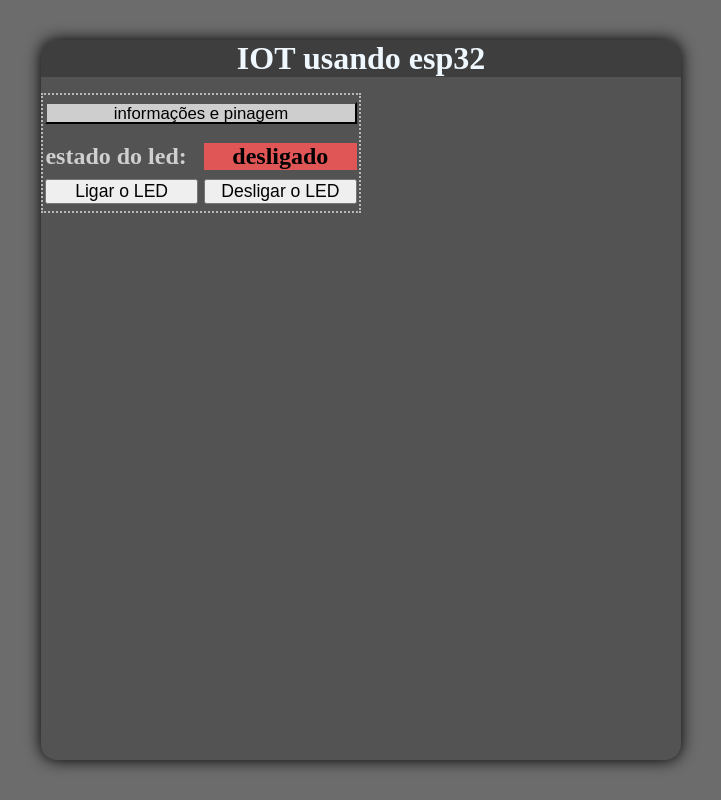
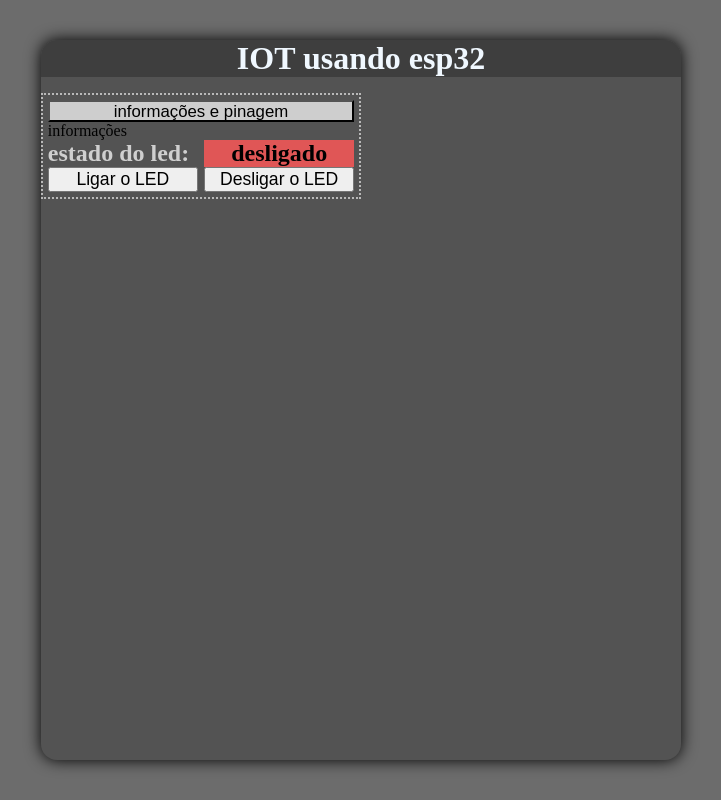
Before and after one commit to Antonio91378/IOT_esp32_react_firebase, a React (Create React App) app: page / in a window 1280 px wide. Both pictures are taken after a click on the button "informações e pinagem". Shown: the whole page, without its empty margins (279-1000 px from the left). Built offline with nearby package versions, Linux system fonts and the light colour scheme.

Commit message:
estado do led indicator

```diff
--- a/src/App.js
+++ b/src/App.js
@@ -3,6 +3,7 @@
 import { database } from './services/firebase'
 function App() {
   const [estado, setEstado] = useState('')
+  const [info, setInfo] = useState(false)
   const ref1 = ref(database, 'LED1')
 
   const changeToHigh = () => {
@@ -24,8 +25,15 @@
         </div>
         <div className="box">
           <div className="info">
-            <button>informações e pinagem</button>
+            <button
+              onClick={() => {
+                setInfo(true)
+              }}
+            >
+              informações e pinagem
+            </button>
           </div>
+          {info && <div>informações</div>}
           <div id="estado-led">
             {estado && (
               <div>
--- a/src/styles/styles.scss
+++ b/src/styles/styles.scss
@@ -30,13 +30,13 @@
       margin-bottom: 2vh;
     }
     .box {
-      padding: 0.3vh;
+      padding: 0.6vh;
       display: flex;
       flex-direction: column;
       justify-content: space-around;
       border: 2px dotted rgb(185, 185, 185);
       width: 50%;
-      height: 15vh;
+      // height: 15vh;
       .info button {
         background-color: rgb(206, 206, 206);
         width: 100%;
```
